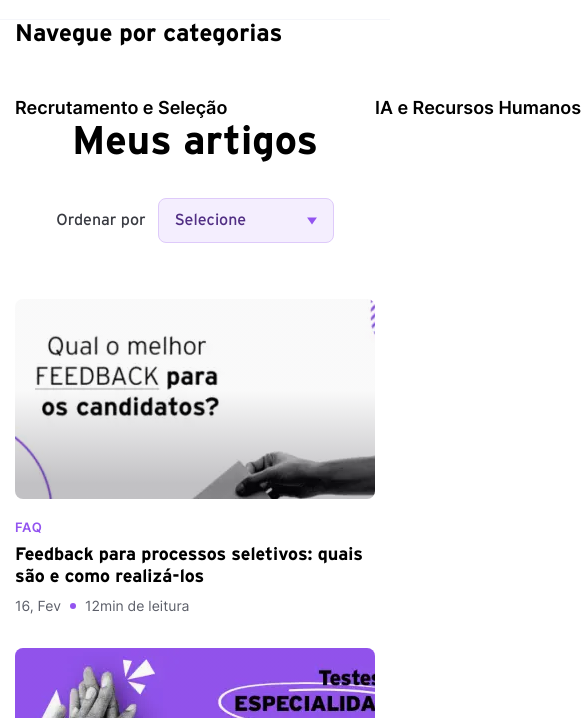
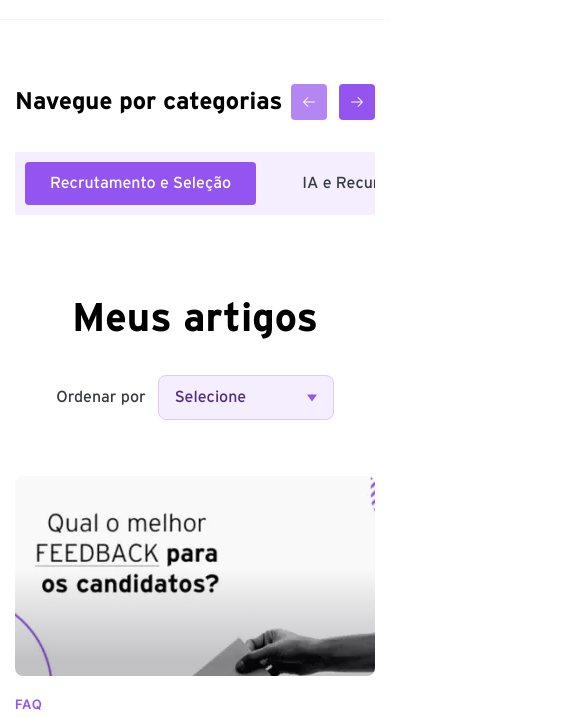
Before and after one commit to luuizz/blog-rankdone, a website: page categoria.html in a window 390 px wide. Shown: the part 51-769 px from the top of the page, 585 px wide, since content can reach past the window. Drawn offline with Linux system fonts and the light colour scheme.

Commit message:
styled and responsived page categories

```diff
--- /dev/null
+++ b/scss/_categories.scss
@@ -0,0 +1,67 @@
+.s-categories {
+    padding: 6.4rem 0;
+    .container {
+        .top-area {
+            @include flexCenterJustify;
+            margin-bottom: 3.2rem;
+            .arrows {
+                @include flex-center;
+                gap: 1.2rem;
+                .swiper-button-disabled {
+                    opacity: .7;
+                }
+                .prev-filter, .next-filter {
+                    width: 3.6rem;
+                    height: 3.6rem;
+                    background-color: var(--purple-500);
+                    border-radius: 0.4rem;
+                    @include flex-total-center;
+                    padding: 1rem;
+                    cursor: pointer;
+                }
+                .prev-filter {
+                    img {
+                        transform: rotate(180deg);
+                    }
+                }
+            }
+        }
+        .swiper-filter {
+            overflow-x: hidden;
+            padding: 1rem;
+            background-color: var(--purple-50);
+            border-radius: 0.2rem;
+            margin-bottom: 8rem;
+            .swiper-slide {
+                background-color: transparent;
+                width: auto;
+                border-radius: 0.4rem;
+                transition: all .3s ease;
+                &:not(:last-child) {
+                    margin-right: 2.1rem;
+                }
+                &:hover {
+                    background-color: var(--purple-500);
+                    .btn-category {
+                        color: white;
+                    }
+                }
+                .btn-category {
+                    padding: 1.2rem 2.5rem;
+                    font-size: 1.6rem;
+                    font-family: var(--font-title);
+                    font-weight: normal;
+                    color: var(--gray-800);
+                    display: block;
+                    text-align: center;
+                }
+                &-active {
+                    background-color: var(--purple-500);
+                    .btn-category {
+                        color: white;
+                    }
+                }
+            }
+        }
+    }
+}
--- a/scss/main.scss
+++ b/scss/main.scss
@@ -18,3 +18,4 @@
 @import 'post';
 @import 'author';
 @import 'search-results';
+@import 'categories';
```
Also changed, not shown: css/main.css.
